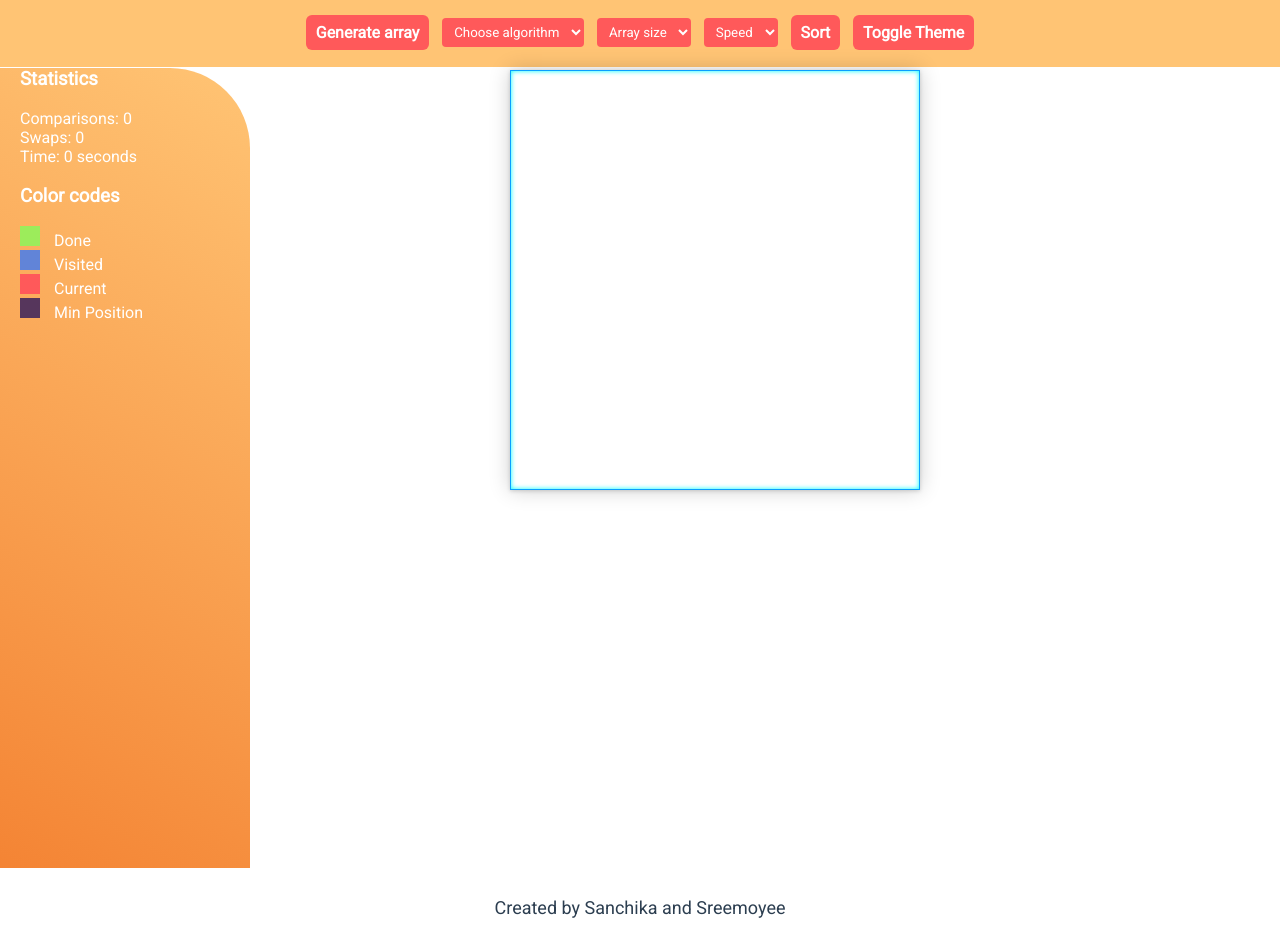
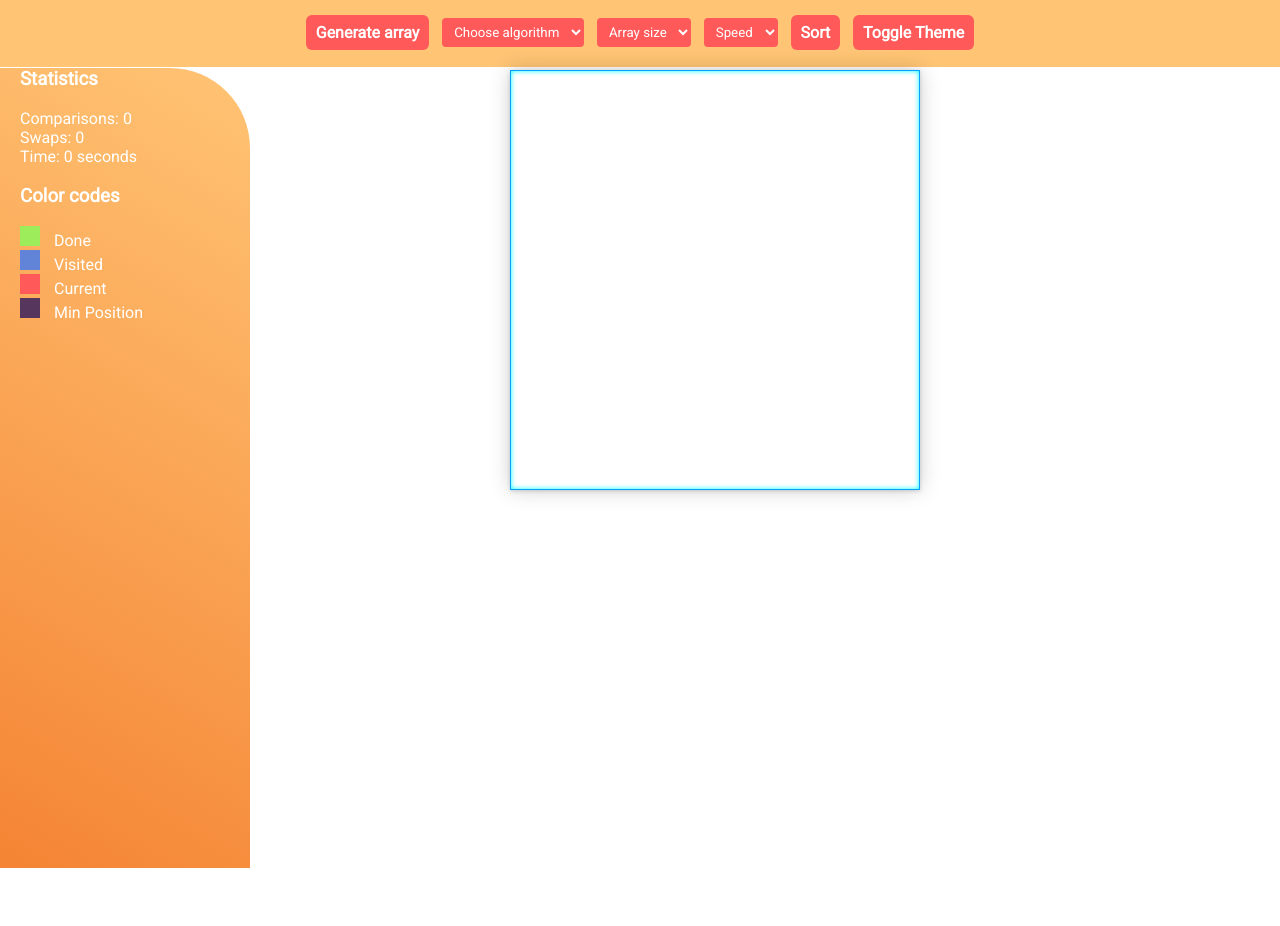
Before and after one commit to sanchika-tech/VisualizeSortingAlgorithms, a plain HTML site: page index.html in a window 1280 px wide. Shown: the part 45-971 px from the top of the page. After the commit the page ends 943 px from the top, so only its background shows below. Drawn offline with Linux system fonts and the light colour scheme.

Commit message:
index.html

```diff
--- a/index.html
+++ b/index.html
@@ -1,6 +1,5 @@
 <!DOCTYPE html>
 <html lang="en">
-
 <head>
   <meta charset="UTF-8" />
   <meta name="viewport" content="width=device-width, initial-scale=1.0" />
@@ -92,14 +91,12 @@
         <div class="array"></div>
       </div>
     </main>
-    <footer class="footer">
-      <p>Created by Sanchika and Sreemoyee</p>
-    </footer>
+    <div class="description">
+    </div>
   </div>
   <script src="script.js"></script>
   <script src="scripton.js"></script>
   <script src="sort-algorithms.js"></script>
-  <script src="swipe.js"></script>
 </body>
 
 </html>
```
